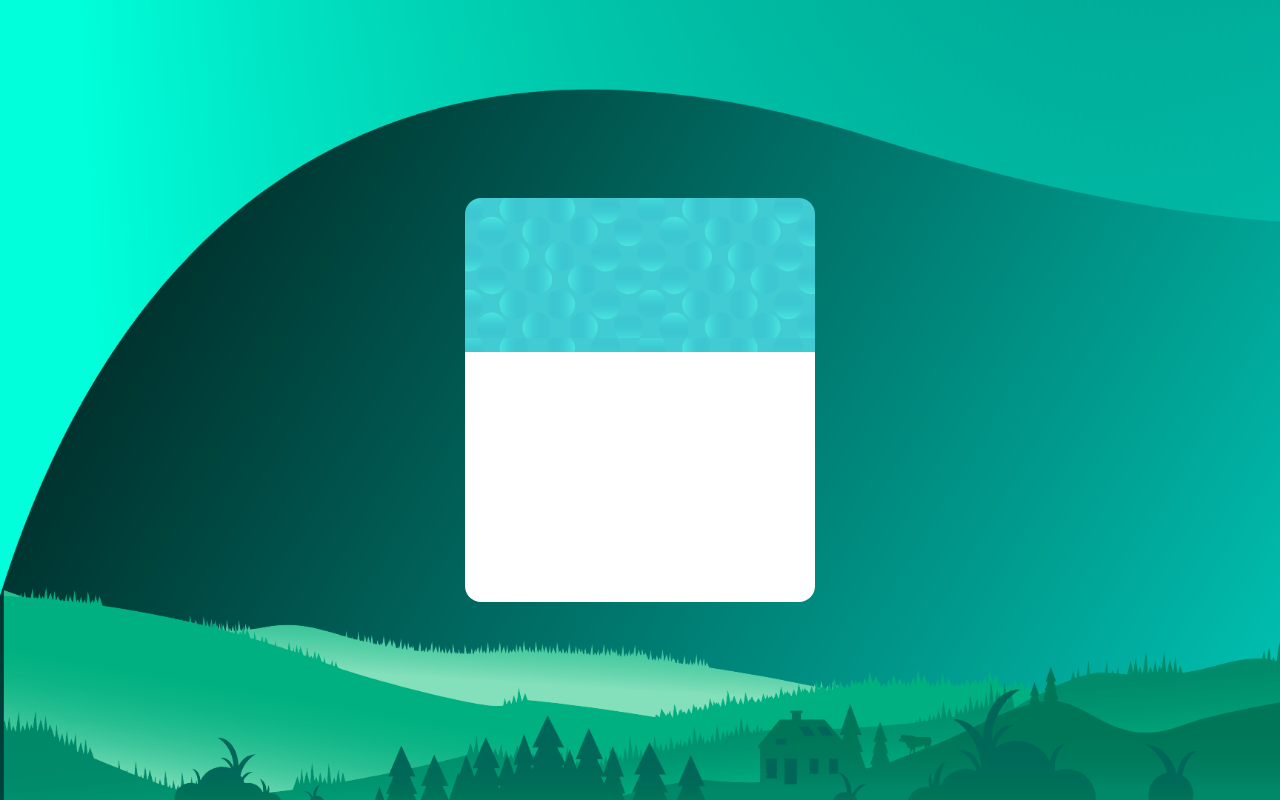
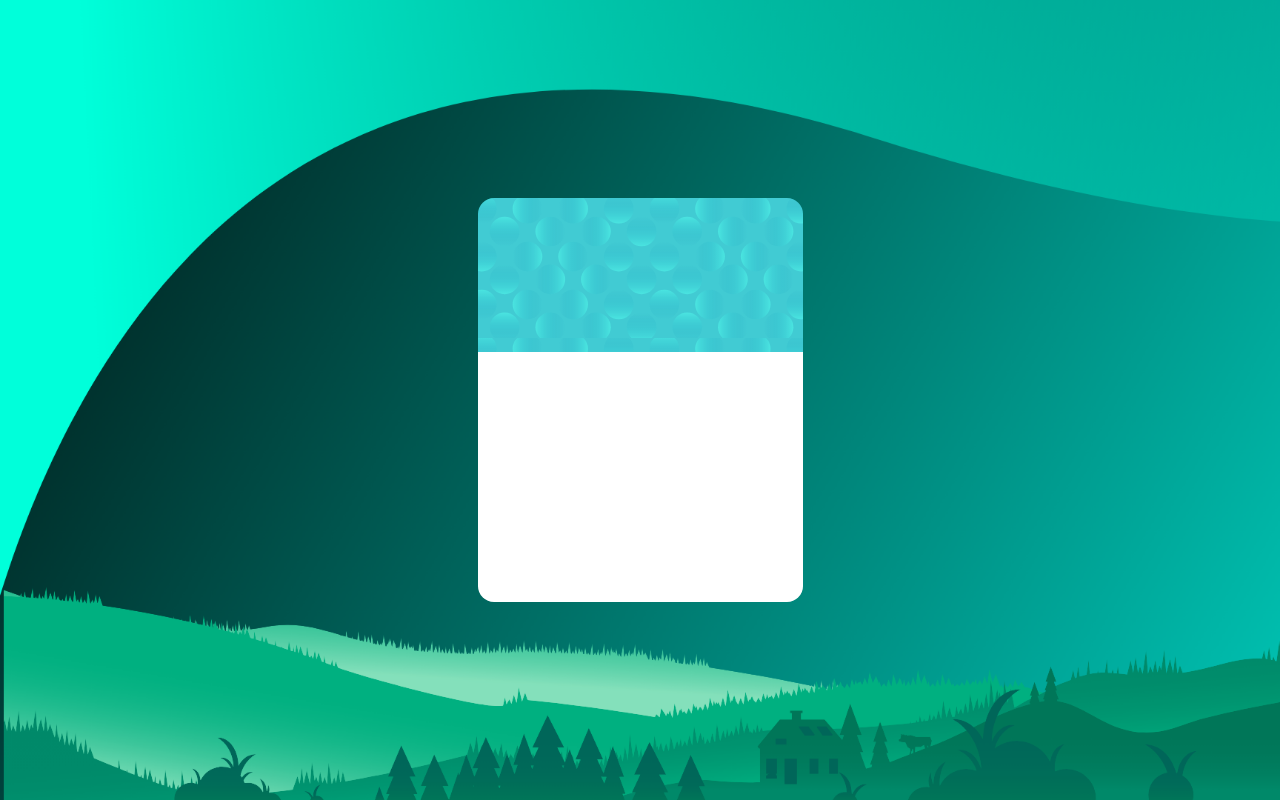
Before and after one commit to Sabeer-Junaid/profile-card-component, a plain HTML site: page index.html in a window 1280 px wide. Drawn offline with nearby package versions, Linux system fonts and the light colour scheme.

Commit message:
fix width

```diff
--- a/assets/styles.css
+++ b/assets/styles.css
@@ -6,7 +6,7 @@
 
 body {
   place-content: center;
-  min-height: 100vh;
+  height: 100vh;
   background-image: url(images/background.png);
   background-size: cover;
   background-repeat: no-repeat;
@@ -14,7 +14,7 @@ body {
 
 .upcard {
   height: 170px;
-  width: 350px;
+  width: 325px;
   background-color: blue;
   border-radius: 1rem;
   background-image: url(images/bg-pattern-card.svg);
@@ -23,7 +23,7 @@ body {
 .bottomcard {
   background-color: white;
   height: 250px;
-  width: 350px;
+  width: 325px;
   display: flex;
   justify-content: center;
   align-items: center;
```
Also changed, not shown: index.html (+0 -1 lines).
